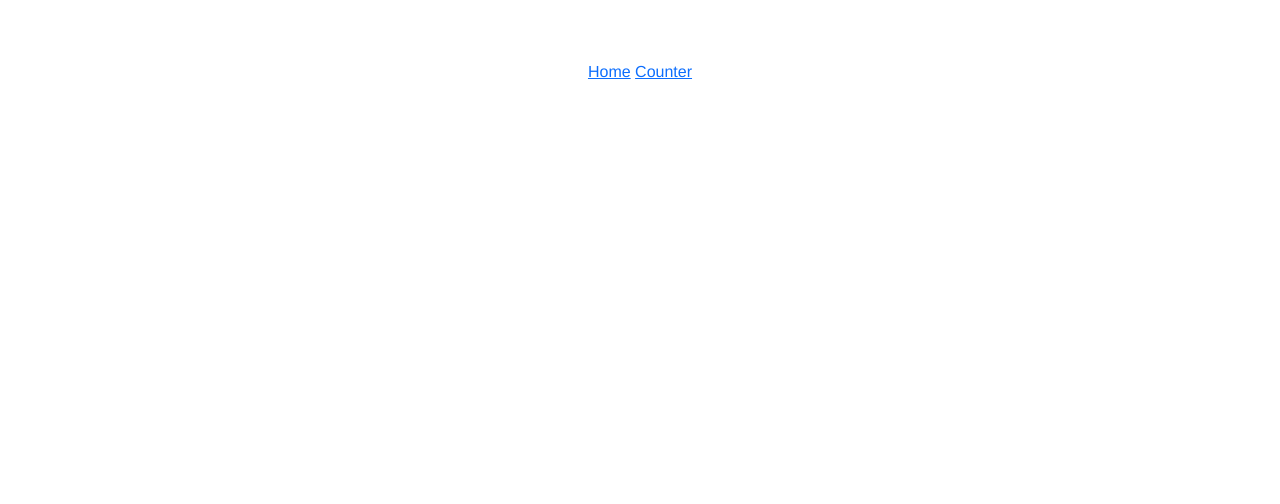
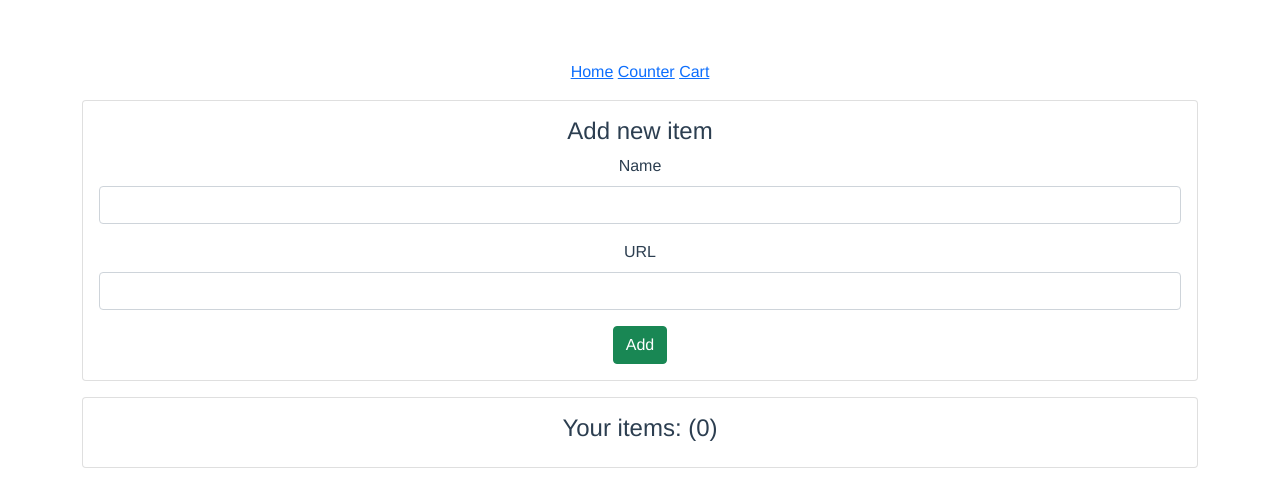
Before and after one commit to javierpb275/vue-ts-pinia-router-ca, a Vue app: page /cart in a window 1280 px wide. Before the commit this address had no page. Shown: the top 504 px of the page. Built offline with nearby package versions, Linux system fonts and the light colour scheme.

Commit message:
created components additem, card annd itemslist. created cartview page. added route. created cart store and used it in components and cartview.

```diff
--- a/src/App.vue
+++ b/src/App.vue
@@ -1,8 +1,10 @@
 
 <template>
   <router-link to="/">Home</router-link>
-  {{' '}}
+    {{' '}}
   <router-link to="/counter">Counter</router-link>
+    {{' '}}
+  <router-link to="/cart">Cart</router-link>
   <router-view></router-view>
 </template>
 
--- /dev/null
+++ b/src/components/AddItem.vue
@@ -0,0 +1,29 @@
+<script lang="ts" setup>
+import { reactive } from 'vue';
+import {useCartStore} from '../stores/cart';
+
+const inputs = reactive({name: '', url: ''});
+const cart = useCartStore();
+
+const submit = () => {
+    cart.addItem({...inputs});
+    inputs.name = '';
+    inputs.url = '';
+}
+</script>
+
+<template>
+    <form class="form" @submit.prevent="submit">
+        <div class="mb-3">
+            <label class="form-label">Name</label>
+            <input v-model="inputs.name" type="text" class="form-control"/>
+        </div>
+        <div class="mb-3">
+            <label class="form-label">URL</label>
+            <input v-model="inputs.url" type="text" class="form-control"/>
+        </div>
+        <button type="submit" class="btn btn-success">
+            Add
+        </button>
+    </form>
+</template>
--- /dev/null
+++ b/src/components/Card.vue
@@ -0,0 +1,7 @@
+<template>
+    <div class="card mt-3">
+        <div class="card-body">
+            <slot/>
+        </div>
+    </div>
+</template>
--- /dev/null
+++ b/src/components/ItemsList.vue
@@ -0,0 +1,21 @@
+<script lang="ts" setup>
+import {useCartStore} from '../stores/cart';
+
+const cart = useCartStore();
+
+</script>
+
+<template>
+    <div v-for="item in cart.items" :key="item.name" class="row my-1">
+        <div class="col">
+            <a :href="item.url">
+                <h5>{{item.name}}</h5>
+            </a>
+        </div>
+        <div class="cols col-auto">
+            <button class="btn btn-danger" @click="cart.removeItem(item)">
+                Remove
+            </button>
+        </div>
+    </div>
+</template>
--- a/src/router/index.ts
+++ b/src/router/index.ts
@@ -1,6 +1,7 @@
 import { createRouter, createWebHistory, RouteRecordRaw } from "vue-router";
 import HomeView from '../views/HomeView.vue';
 import CounterView from '../views/CounterView.vue';
+import CartView from '../views/CartView.vue';
 
 const routes: RouteRecordRaw[] = [
     {
@@ -12,6 +13,11 @@ const routes: RouteRecordRaw[] = [
         path: '/counter',
         name: 'Counter',
         component: CounterView
+    },
+    {
+        path: '/cart',
+        name: 'Cart',
+        component: CartView
     }
 ];
 
--- /dev/null
+++ b/src/views/CartView.vue
@@ -0,0 +1,23 @@
+<script lang="ts" setup>
+import {useCartStore} from '../stores/cart';
+import Card from '../components/Card.vue';
+import AddItem from '../components/AddItem.vue';
+import ItemsList from '../components/ItemsList.vue';
+
+const cart = useCartStore();
+
+</script>
+
+
+<template>
+    <div class="container">
+    <Card>
+        <h4>Add new item</h4>
+        <AddItem/>
+    </Card>
+    <Card>
+        <h4>Your items: ({{cart.itemsCount}})</h4>
+        <ItemsList/>
+    </Card>
+    </div>
+</template>
```
